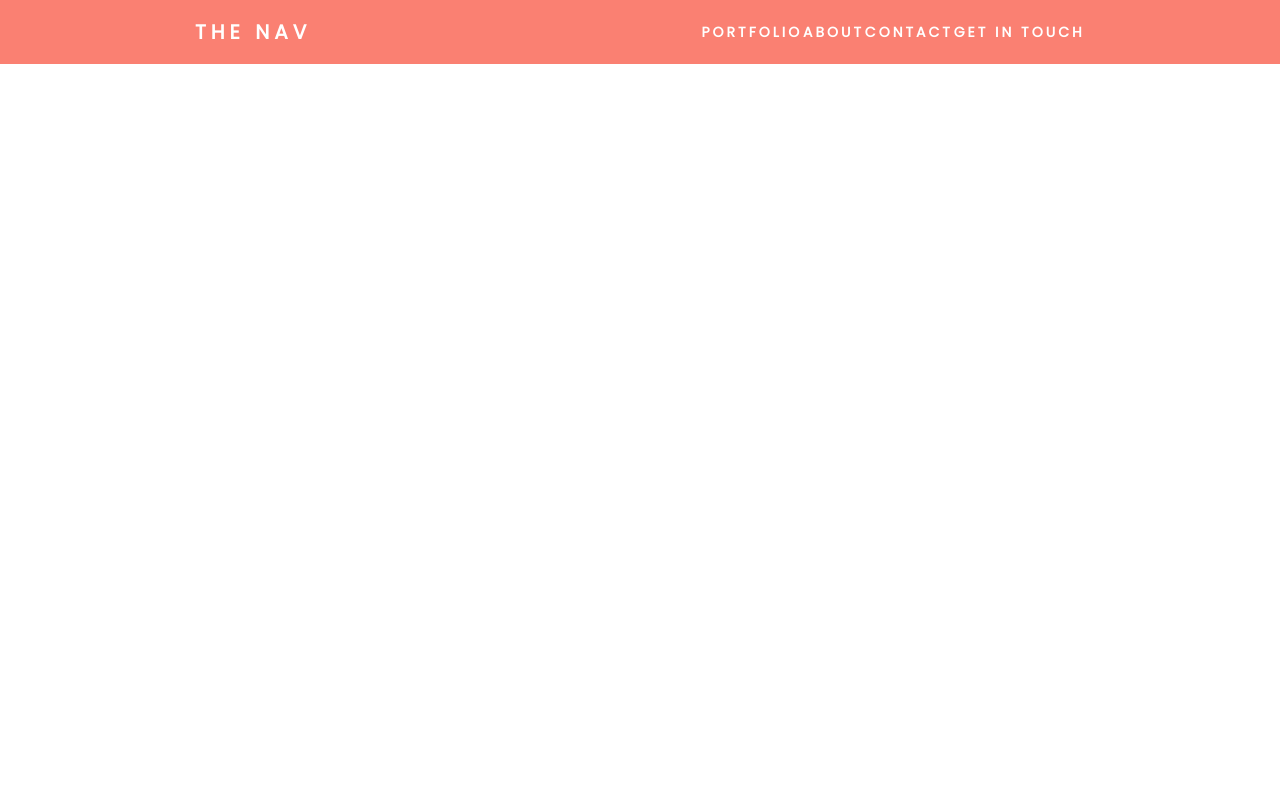
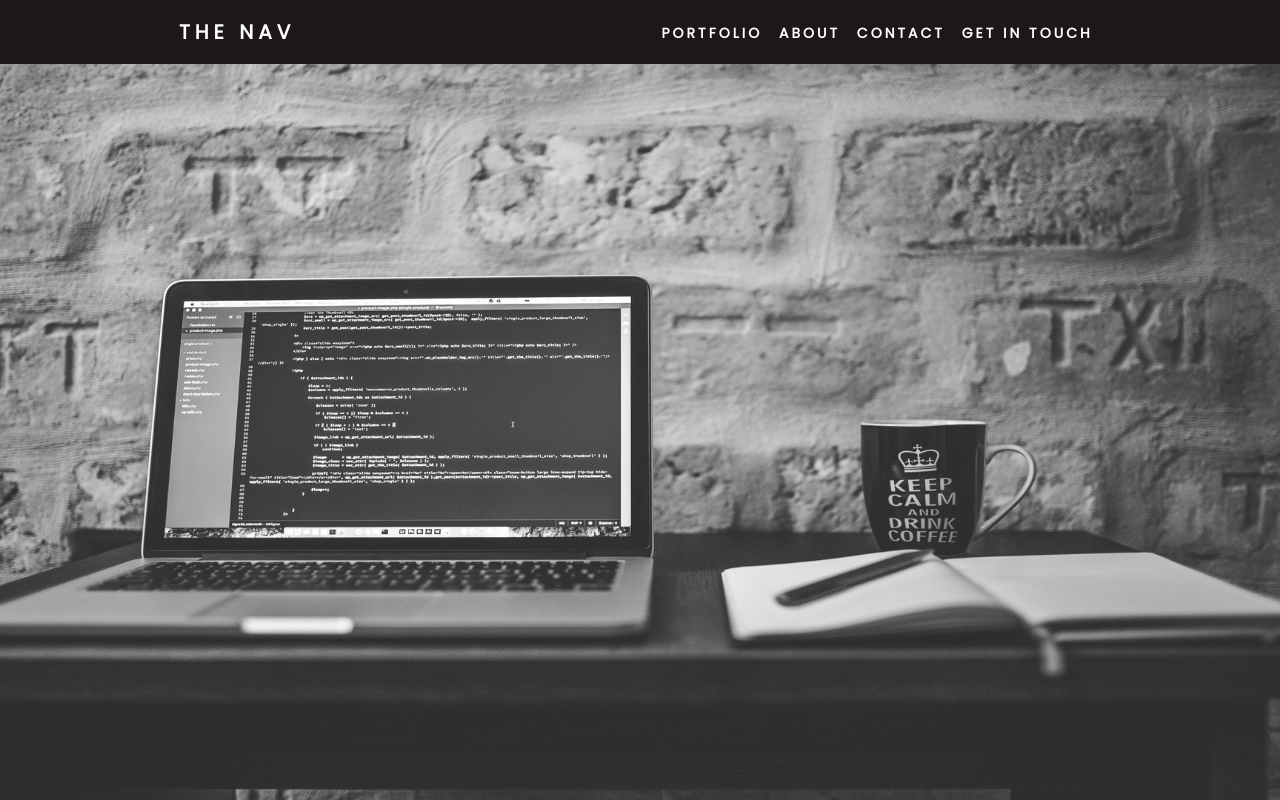
Before and after one commit to KamilPietron/KamilPietron.github.io, a plain HTML site: page index.html in a window 1280 px wide. Drawn offline with Linux system fonts and the light colour scheme.

Commit message:
Bg and nav color

```diff
--- a/main.js
+++ b/main.js
@@ -1,3 +1,5 @@
+
+// Burger Nav
 const navSlide = () => {
 	const burger = document.querySelector('.burger');
 	const nav = document.querySelector('.nav-links');
--- a/style.css
+++ b/style.css
@@ -9,7 +9,7 @@ nav {
 	justify-content: space-around;
 	align-items: center;
 	min-height: 8vh;
-	background-color: #FA8072;
+	background-color: #1d1817;
 	font-family: 'Poppins', sans-serif;
 }
 
@@ -23,7 +23,7 @@ nav {
 .nav-links {
 	display: flex;
 	justify-content: space-around;
-	width: 30%;
+	width: 35%;
 }
 
 .nav-links {
@@ -92,10 +92,11 @@ nav {
 }
 
 
+
 @media screen and (max-width: 1024px) {
 
 .nav-links {
-	width: 60%;
+	width: 70%;
 	}
 }
 
@@ -113,14 +114,9 @@ nav {
 
 
 
-ul li {
-  padding: 6px 0;
-}
+
 ul li a {
 	position: relative;
-  display: block;
-  text-decoration: none;
-  font-size: 2rem;;
 	color: #ecf0f1;
 	text-transform: uppercase;
 	padding: 4px 0;
@@ -145,3 +141,18 @@ ul li a:hover::after {
 	transform: scaleX(1);
 	transform-origin: left;
 }
+
+/* Background image */
+body {
+	background-image: url(bg1.jpg);
+	background-repeat: no-repeat;
+	background-position: center;
+	background-attachment: fixed;
+	webkit-background-size: cover;
+	-moz-background-size: cover;
+	-o-background-size: cover;
+	background-size: cover;
+	height: 100%;
+	width: 100%;
+
+}
```
Also changed, not shown: index.html (+1 -0 lines), bg1.jpg (added), 1 other file. Lines whose indentation alone changed are shown as unchanged.
